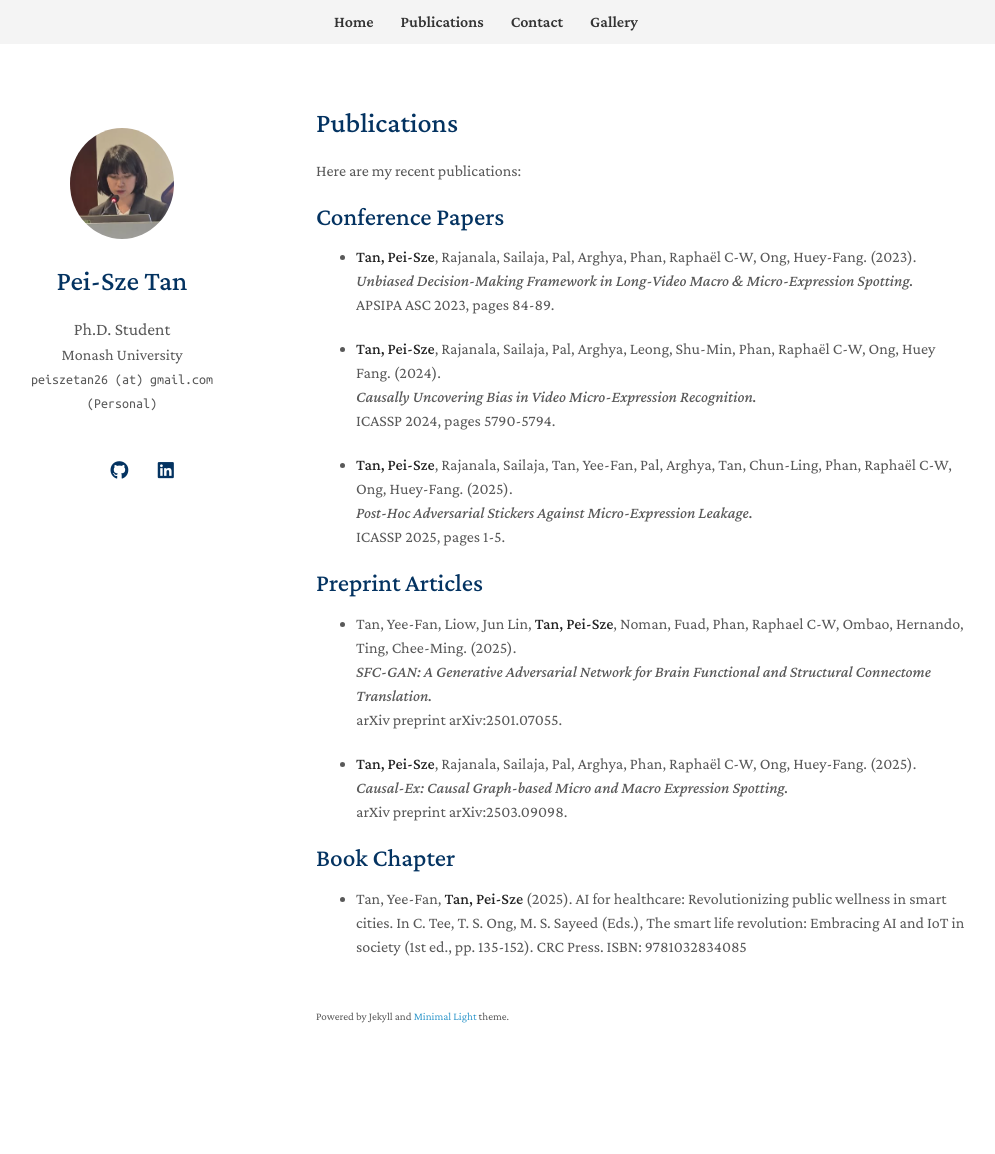
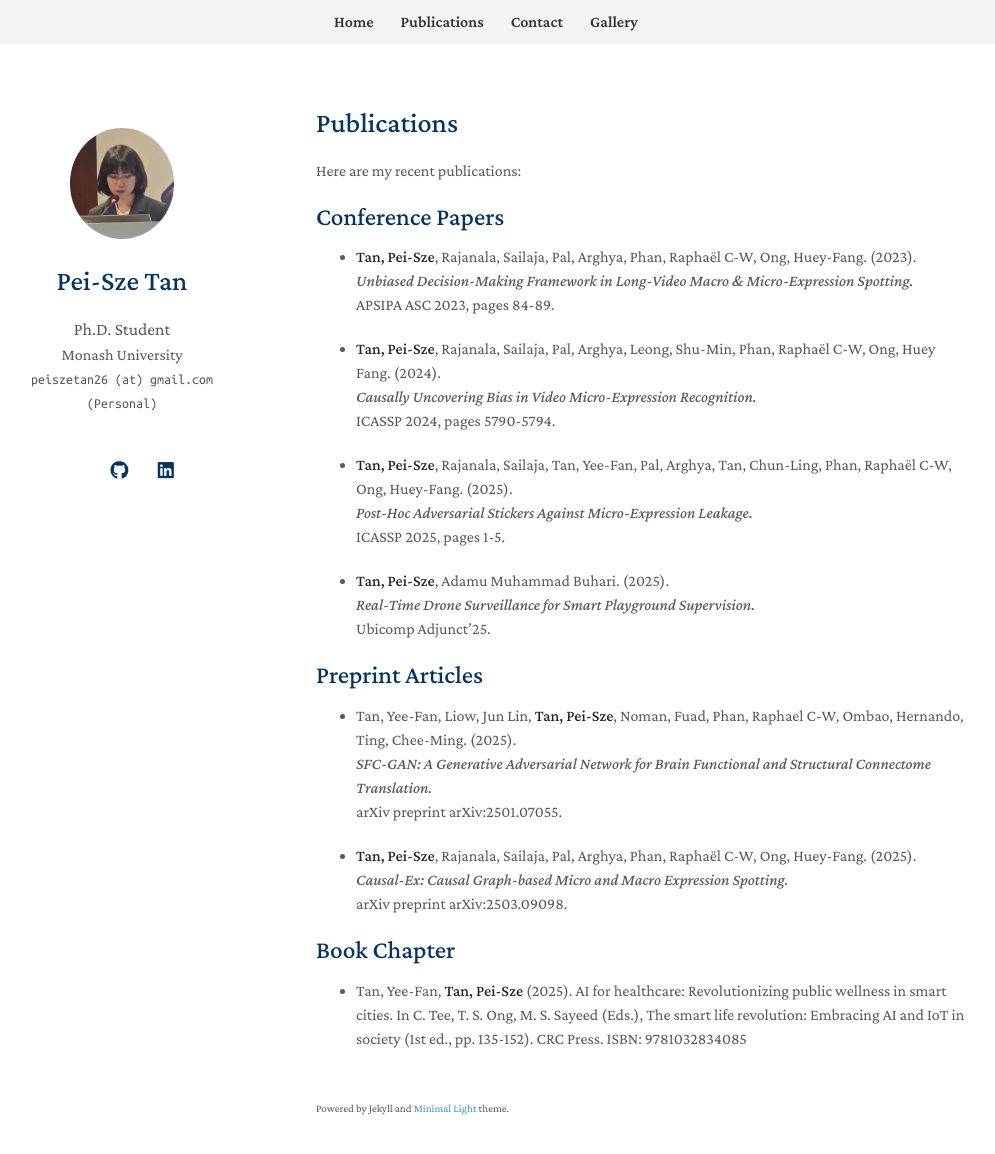
Before and after one commit to noobasuna/tpeisze, a Jekyll site: the page built from publications.md, in a window 1280 px wide and 1189 px high. Shown: the top 1154 px of the window, without its empty margins (154-1149 px from the left). Built offline with Jekyll 4.4.1, drawn with Linux system fonts in a browser that asks for light colours; a style sheet for code colours, icons or effects is not loaded; our own code applies the rules of GitHub Pages for plain Markdown files.

Commit message:
Update publications.md

```diff
--- a/publications.md
+++ b/publications.md
@@ -20,6 +20,10 @@ Here are my recent publications:
   *Post-Hoc Adversarial Stickers Against Micro-Expression Leakage.*
   ICASSP 2025, pages 1-5.
 
+- **Tan, Pei-Sze**, Adamu Muhammad Buhari. (2025).
+  *Real-Time Drone Surveillance for Smart Playground Supervision.*
+  Ubicomp Adjunct'25.
+
 ## Preprint Articles
 
 - Tan, Yee-Fan, Liow, Jun Lin, **Tan, Pei-Sze**, Noman, Fuad, Phan, Raphael C-W, Ombao, Hernando, Ting, Chee-Ming. (2025).
```
